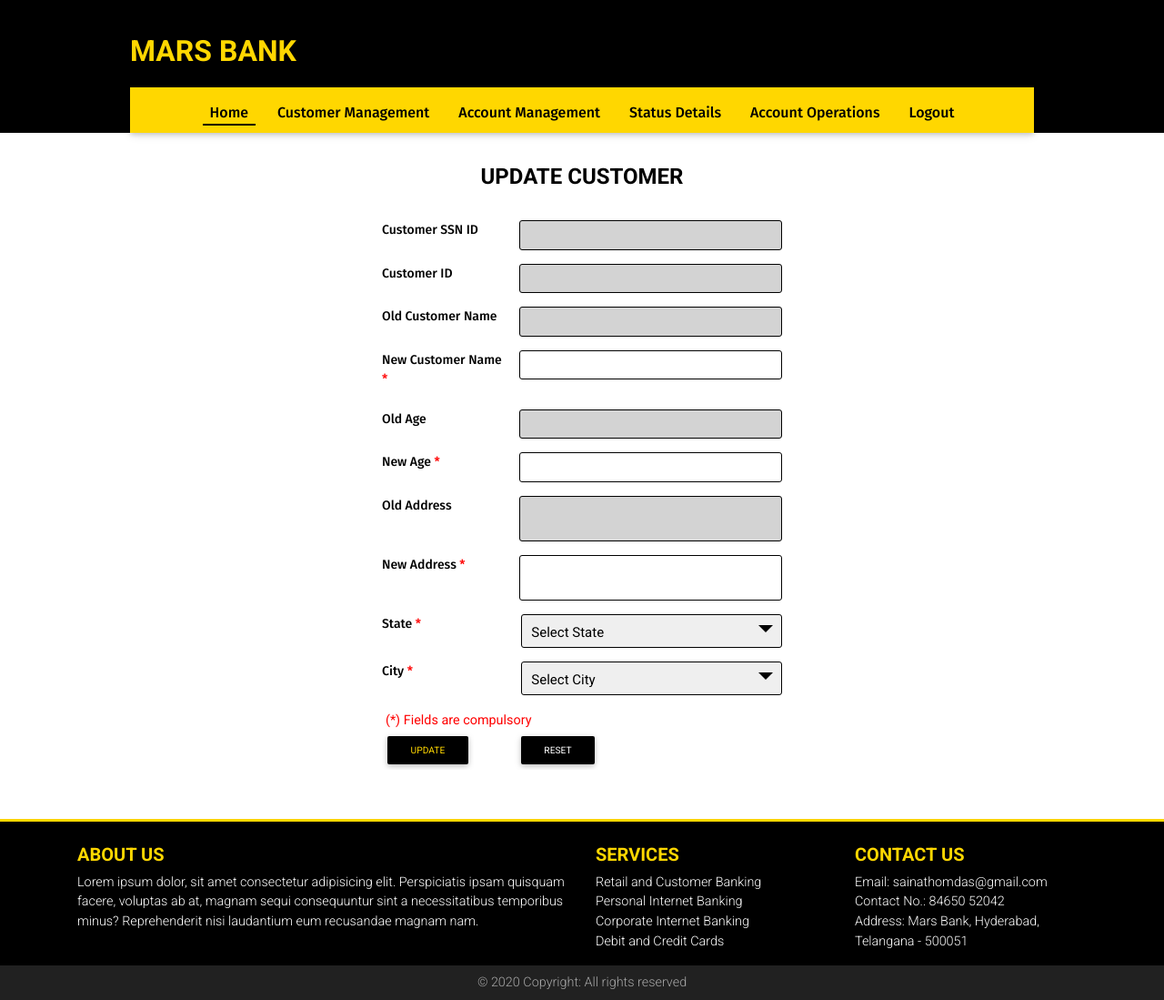
After one commit to sainathomdas/RetailBanking, a Flask app: page /update_customer in a window 1280 px wide. The commit adds this page. Shown: the whole page at 91% size. Run offline with Flask 2, Linux system fonts and the light colour scheme; some libraries are stand-ins or nearby versions.

Commit message:
added delete_customer, update_customer templates

```diff
--- a/application/routes/login_route.py
+++ b/application/routes/login_route.py
@@ -19,3 +19,12 @@ def login():
 @app.route('/create_customer')
 def createCustomer():
     return render_template('create_customer.html')
+
+@app.route('/update_customer')
+def updateCustomer():
+    return render_template('update_customer.html')
+
+
+@app.route('/delete_customer')
+def deleteCustomer():
+    return render_template('delete_customer.html')
--- a/application/static/css/style.css
+++ b/application/static/css/style.css
@@ -155,7 +155,11 @@ header {
 .star{
     color: red;
 }
+.disabled{
+  background-color: lightgrey;
+}
 /* =================================== end ofGeneral ==================================== */
+
 
 
 /* =================================== Form ==================================== */
@@ -188,7 +192,7 @@ header {
   }
 
   .wrapper .form .inputfield label{
-     width: 200px;
+     width: 220px;
      color: #000;
      margin-right: 10px;
     font-size: 14px;
--- /dev/null
+++ b/application/templates/includes/flash_message.html
@@ -0,0 +1,11 @@
+{% with messages = get_flashed_messages(with_categories = True) %}
+{% if messages %}
+{% for category, message in messages %}
+<div class="alert alert-{{ category  }} alert-dismissible container" role="alert">
+    <button type="button" class="close" data-dismiss="alert" aria-label="Close"><span
+            aria-hidden="true">×</span></button>
+    {{ message }}
+</div>
+{% endfor %}
+{% endif %}
+{% endwith %}
--- /dev/null
+++ b/application/templates/update_customer.html
@@ -0,0 +1,81 @@
+{% extends 'base.html' %}
+
+{% block title %} Mars | Update Customer {% endblock %}
+
+{% block content %}
+
+	<div class="wrapper">
+		<div class="title">
+		  Update Customer
+		</div>
+
+{% include "includes/flash_message.html" %}
+
+		<form action="" method="POST">
+		<div class="form">
+			<div class="inputfield">
+				<label for="cust_ssid">Customer SSN ID  </label>
+				<input type="number" name="cust_ssid" class="input form-control-sm disabled" readonly>
+             </div>
+             <div class="inputfield">
+				<label for="cust_id">Customer ID </label>
+				<input type="number" name="cust_id" class="input form-control-sm disabled" readonly>
+			 </div>
+		   <div class="inputfield">
+			  <label for="cust_old_name">Old Customer Name</label>
+			  <input type="text" name="cust_old_name" class="input form-control-sm disabled" readonly>
+           </div>
+           <div class="inputfield">
+            <label for="cust_new_name">New Customer Name <span class="star">*</span> </label>
+            <input type="text" name="cust_new_name" class="input form-control-sm">
+         </div>
+		   <div class="inputfield">
+			<label for="cust_old_age">Old Age </label>
+			<input type="number" name="cust_old_age" class="disabled input form-control-sm" readonly>
+         </div>
+         <div class="inputfield">
+			<label for="cust_new_name">New Age <span class="star">*</span> </label>
+			<input type="number" name="cust_new_name" class="input form-control-sm" >
+		 </div>
+		 <div class="inputfield">
+			<label for="cust_old_address">Old Address  </label>
+			<textarea class="textarea form-control-sm disabled" name="cust_old_address" readonly></textarea>
+         </div>
+         <div class="inputfield">
+			<label for="cust_new_address">New Address <span class="star">*</span> </label>
+			<textarea name="cust_new_address" class="textarea form-control-sm"></textarea>
+		 </div>
+		 <input type="hidden" name="country" id="countryId" value="IN"/>
+			<div class="inputfield">
+			  <label for="cust_state">State <span class="star">*</span> </label>
+			  <div class="custom_select ">
+				<select name="cust_state" class="states order-alpha" id="stateId">
+					<option value="">Select State</option>
+				</select>
+			  </div>
+		   </div>
+		   <div class="inputfield">
+			<label for="cust_city">City <span class="star">*</span> </label>
+			<div class="custom_select ">
+				<select name="cust_city" class="cities order-alpha" id="cityId">
+					<option value="">Select City</option>
+				</select>
+			</div>
+		 </div>
+
+
+		  <span class="star font-small font-weight-bolder ml-1 mt-0 pt-0"> (*) Fields are compulsory</span>
+
+			<div>
+			<input type="submit" value="Update" class="btn btn-sm black gold-text">
+			<input type="reset" value="Reset" class="ml-lg-5 btn btn-sm black white-text">
+			</div>
+
+		</div>
+
+	</form>
+	</div>
+	<script src="//ajax.googleapis.com/ajax/libs/jquery/1.11.1/jquery.min.js"></script>
+	<script src="//geodata.solutions/includes/statecity.js"></script>
+
+{% endblock %}
```
Also changed, not shown: application/templates/create_customer.html (+18 -26 lines), application/templates/delete_customer.html (added, +55 -0 lines), application/templates/login.html (+2 -11 lines).
